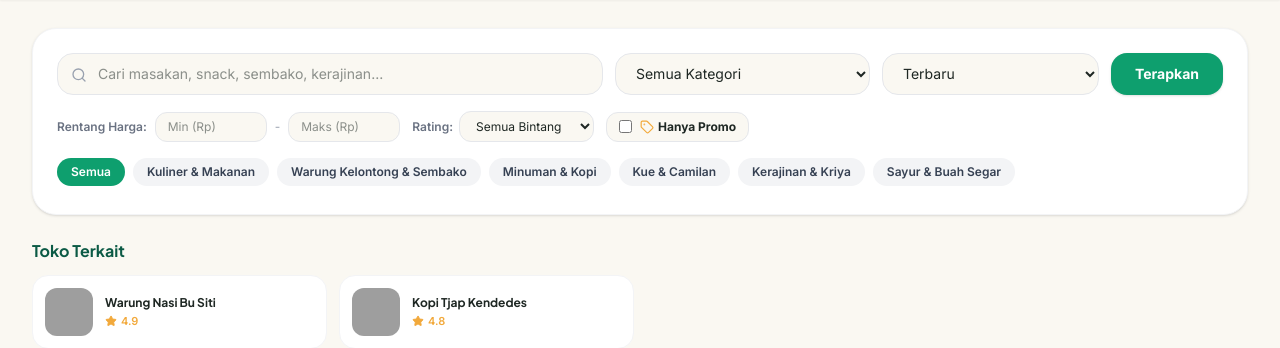
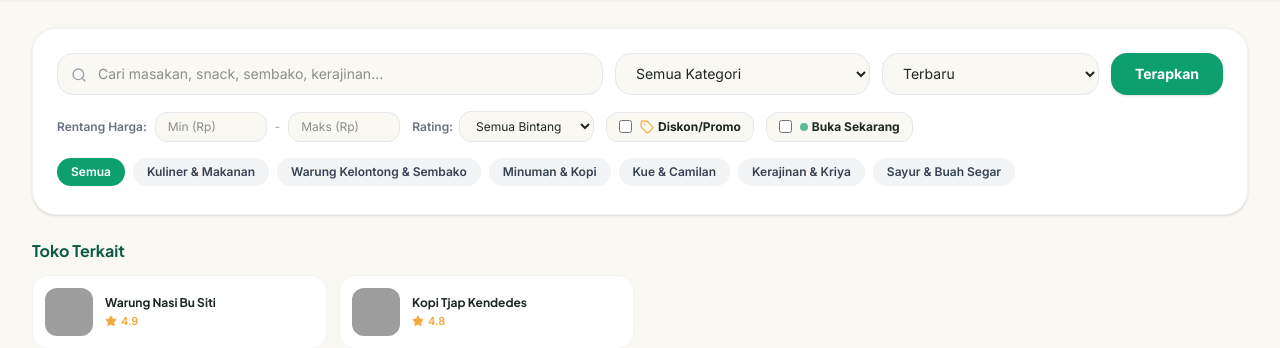
Before and after one commit to danu-dev/toko-kita, a Laravel app: page /jelajah in a window 1280 px wide. Shown: the part 65-413 px from the top of the page. Run offline with Laravel 12, Linux system fonts and the light colour scheme; data comes from the database, SQL or seed files in the repository; style sheets or scripts are compiled from the project's sources; some libraries are stand-ins or nearby versions; grey boxes are pictures that could not be loaded.

Commit message:
feat(explore): add open stores only quick filter checkbox

```diff
--- a/app/Http/Controllers/HomeController.php
+++ b/app/Http/Controllers/HomeController.php
@@ -55,12 +55,18 @@ class HomeController extends Controller
         $maxPrice = $request->input('max_price');
         $minRating = $request->input('min_rating');
         $onlyPromo = $request->boolean('promo');
+        $onlyOpen = $request->boolean('open_only');
 
         $categories = Category::where('is_active', true)->get();
 
         $products = Product::with(['store', 'category'])
             ->where('is_active', true)
-            ->whereHas('store', fn($q) => $q->where('status', 'approved'));
+            ->whereHas('store', function($q) use ($onlyOpen) {
+                $q->where('status', 'approved');
+                if ($onlyOpen) {
+                    $q->where('is_open', true);
+                }
+            });
 
         if ($query) {
             $products->where(function($q) use ($query) {
@@ -130,7 +136,8 @@ class HomeController extends Controller
             'minPrice',
             'maxPrice',
             'minRating',
-            'onlyPromo'
+            'onlyPromo',
+            'onlyOpen'
         ));
     }
 
--- a/resources/views/explore.blade.php
+++ b/resources/views/explore.blade.php
@@ -53,11 +53,18 @@
                 <label class="inline-flex items-center gap-2 cursor-pointer bg-[#FAF8F2] hover:bg-[#F2EFE9] px-3 py-1.5 rounded-xl border border-gray-200 select-none">
                     <input type="checkbox" name="promo" value="1" {{ $onlyPromo ? 'checked' : '' }} class="rounded text-[#0E9F6E] focus:ring-[#0E9F6E]">
                     <span class="font-bold text-[#1E2723] flex items-center gap-1">
-                        <i data-lucide="tag" class="w-3.5 h-3.5 text-[#F2A93B]"></i> Hanya Promo
+                        <i data-lucide="tag" class="w-3.5 h-3.5 text-[#F2A93B]"></i> Diskon/Promo
                     </span>
                 </label>
 
-                @if($query || $categoryId || $minPrice || $maxPrice || $minRating || $onlyPromo || ($sort && $sort !== 'latest'))
+                <label class="inline-flex items-center gap-2 cursor-pointer bg-[#FAF8F2] hover:bg-[#F2EFE9] px-3 py-1.5 rounded-xl border border-gray-200 select-none">
+                    <input type="checkbox" name="open_only" value="1" {{ $onlyOpen ? 'checked' : '' }} class="rounded text-[#0E9F6E] focus:ring-[#0E9F6E]">
+                    <span class="font-bold text-[#1E2723] flex items-center gap-1">
+                        <span class="w-2 h-2 rounded-full bg-[#0E9F6E] animate-pulse"></span> Buka Sekarang
+                    </span>
+                </label>
+
+                @if($query || $categoryId || $minPrice || $maxPrice || $minRating || $onlyPromo || $onlyOpen || ($sort && $sort !== 'latest'))
                     <a href="{{ route('explore') }}" class="text-red-500 hover:underline font-semibold ml-auto">
                         Reset Filter
                     </a>
```
Also changed, not shown: tests/Feature/TokoKitaFeatureTest.php (+14 -0 lines).
